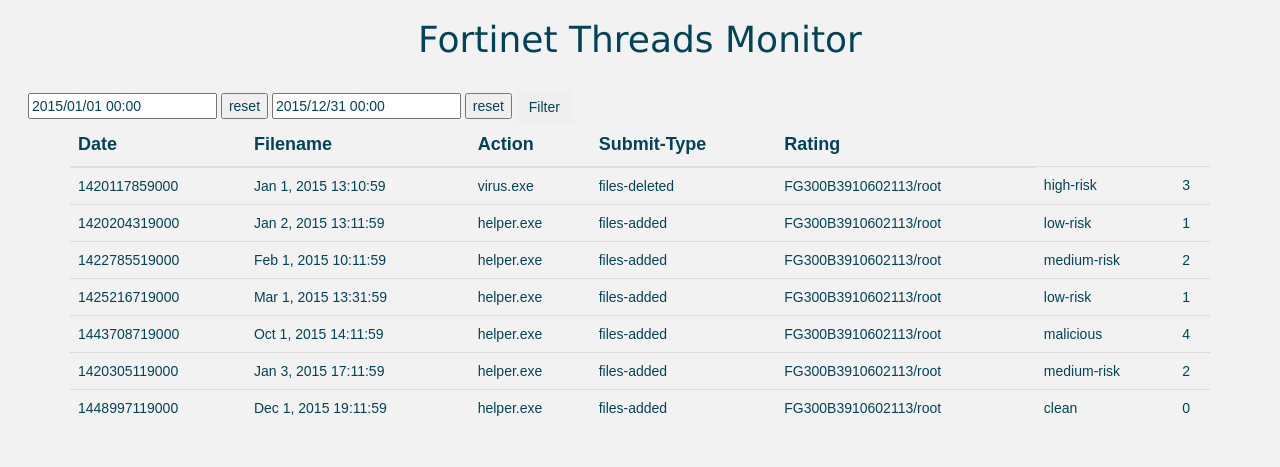
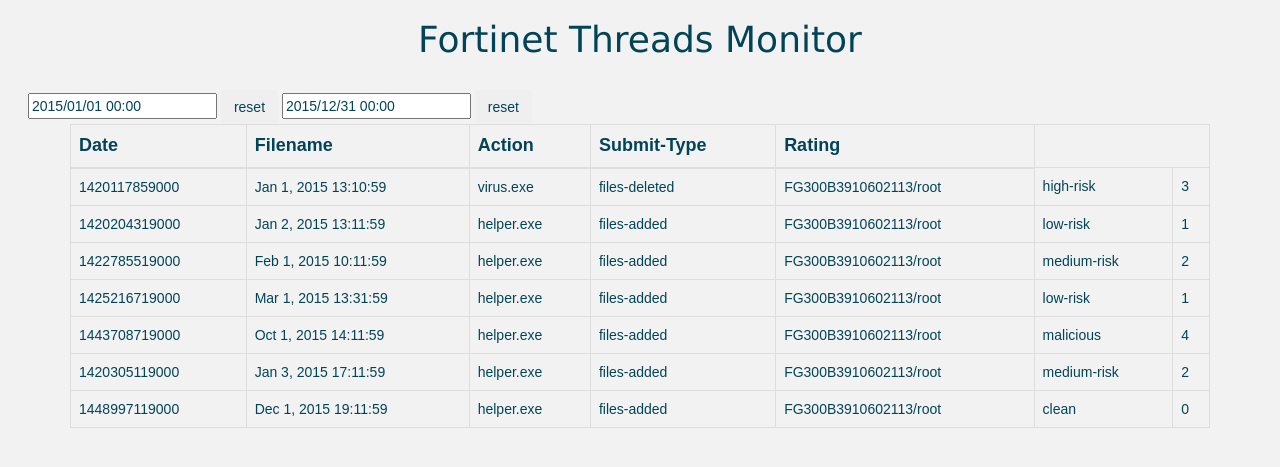
Before and after one commit to joeytall/fortinetRemote, a Django app: page / in a window 1280 px wide. Shown: the top 467 px of the page. Run offline with Django 3.2, Linux system fonts and the light colour scheme; some libraries are stand-ins or nearby versions.

Commit message:
add table border
Change-Id: I2603fb7a65b60726fa7ce64e8b2cd922ee1e5319

```diff
--- a/fortinet/static/js/app.js
+++ b/fortinet/static/js/app.js
@@ -10,9 +10,11 @@
   });
 $('#startTimeReset').click(function(){
   $('#starttime').datetimepicker('reset');
+  filterTime();
 });
 $('#endTimeReset').click(function(){
   $('#endtime').datetimepicker('reset');
+  filterTime();
 });
 });
 
--- a/fortinet/templates/fortinet/index.html
+++ b/fortinet/templates/fortinet/index.html
@@ -13,14 +13,13 @@
   <body>
     <h1 align="center">Fortinet Threads Monitor</h1>
     <input type="text" value="2015/01/01 00:00" class="datetimepicker" id="starttime"/>
-    <input id="startTimeReset" type="button" value="reset"/>
+    <input class="btn" id="startTimeReset" type="button" value="reset"/>
     <input type="text" value="2015/12/31 00:00" class="datetimepicker" id="endtime"/>
-    <input id="endTimeReset" type="button" value="reset"/>
-    <input class="btn" id="timeFilter" type="button" value="Filter"/>
+    <input class="btn" id="endTimeReset" type="button" value="reset"/>
     <div class="container">
       {% load bootstrap3 %}
       {% if metafile %}
-      <table id="datatable" class="table table-straped">
+      <table id="datatable" class="table table-bordered">
         <thead>
           <tr>
             <th style="display: none">time</th>
```
